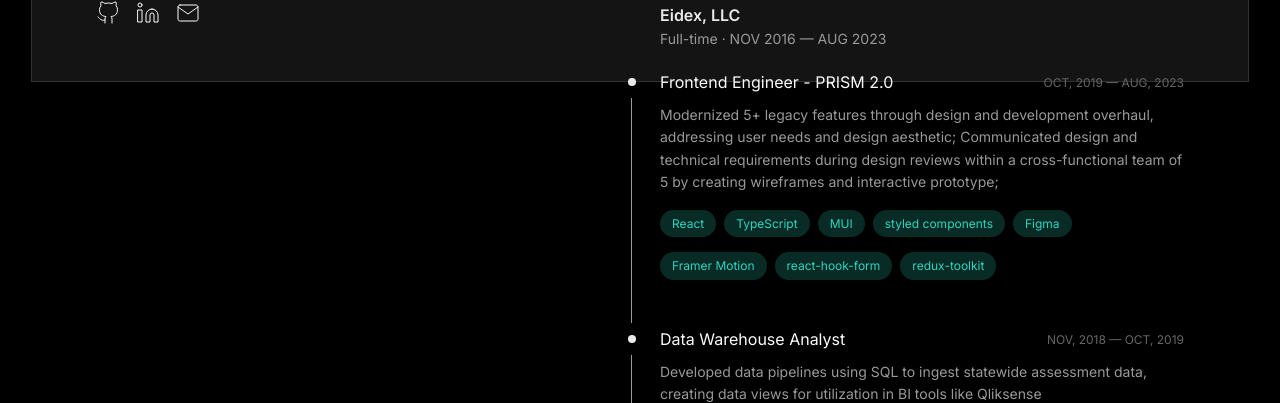
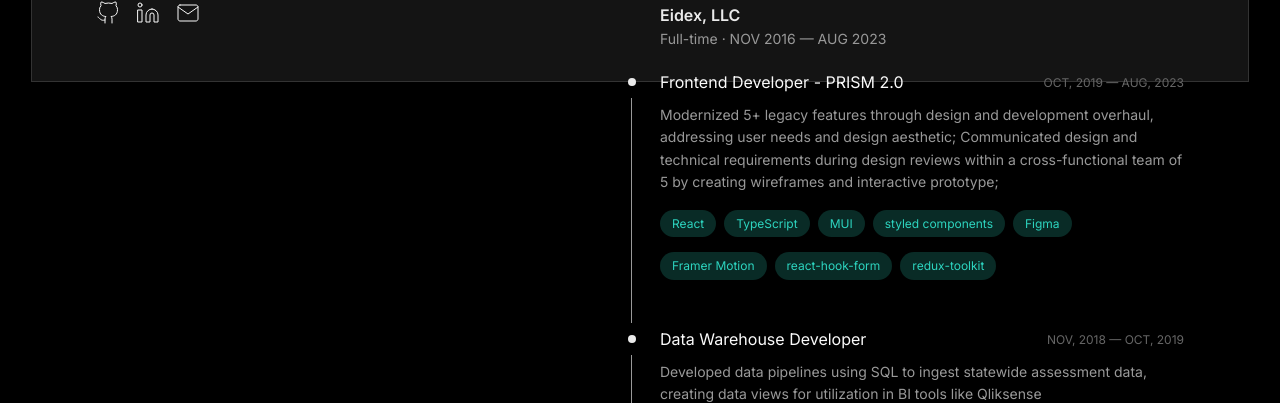
Before and after one commit to tnamdevnote/tnam.dev, a Next.js app: page / in a window 1280 px wide. Shown: the part 719-1122 px from the top of the page. Built offline with nearby package versions, Linux system fonts and the light colour scheme.

Commit message:
update metadata

```diff
--- a/config.ts
+++ b/config.ts
@@ -15,7 +15,7 @@ export const TOC_LIST = [
 
 export const EXPERIENCE = [
   {
-    title: "Frontend Engineer - PRISM 2.0",
+    title: "Frontend Developer - PRISM 2.0",
     date: "OCT, 2019 — AUG, 2023",
     description: `Modernized 5+ legacy features through design and development overhaul, addressing user needs and design aesthetic; Communicated design and technical requirements during design reviews within a cross-functional team of 5 by creating wireframes and interactive prototype;`,
     techStack: [
@@ -30,7 +30,7 @@ export const EXPERIENCE = [
     ],
   },
   {
-    title: "Data Warehouse Analyst",
+    title: "Data Warehouse Developer",
     date: "NOV, 2018 — OCT, 2019",
     description: `Developed data pipelines using SQL to ingest statewide assessment data, creating data views for utilization in BI tools like Qliksense`,
     techStack: ["SQL", "Snowflake", "Data Warehousing", "ETL"],
@@ -94,6 +94,6 @@ export const CONTACTS = [
   },
   {
     name: "Email",
-    url: "mailto:taekbeen93@gmail.com",
+    url: "mailto:luke.tb.nam@outlook.com",
   },
 ];
```
Also changed, not shown: 1 other file (tests, documents, lock files or other folders).
